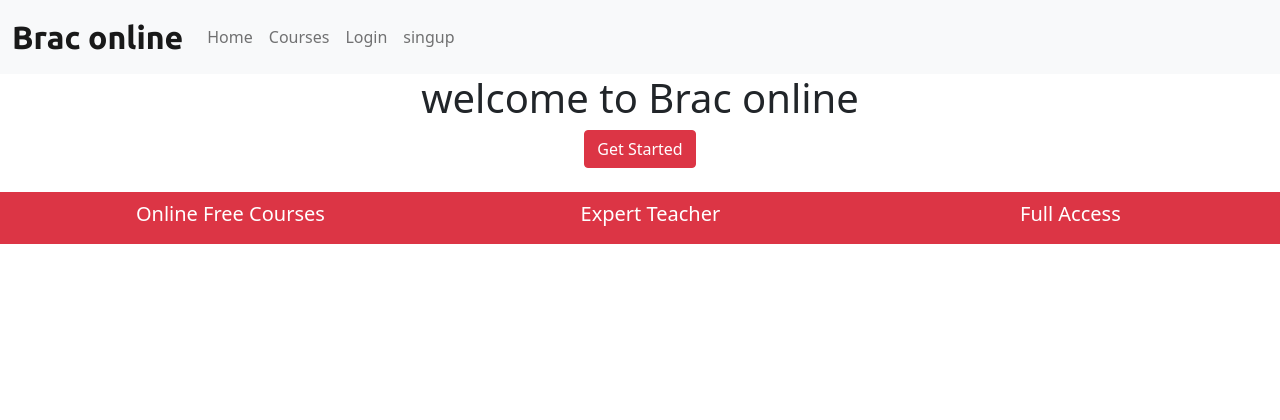
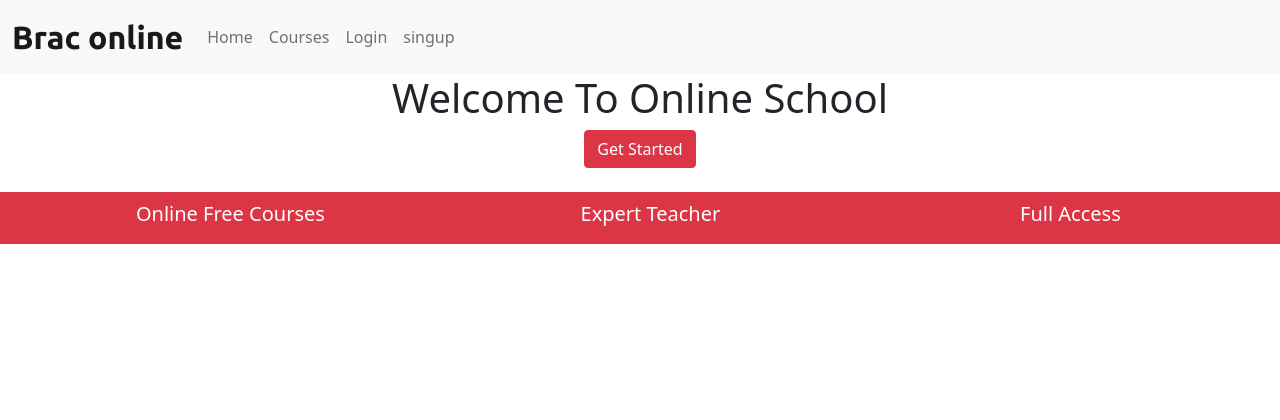
Before and after one commit to raihanromi/onlineSchool, a PHP site: page / in a window 1280 px wide. Shown: the top 420 px of the page. Run offline with PHP 8.4, Linux system fonts and the light colour scheme; some libraries are stand-ins or nearby versions; some web fonts are replaced.

Commit message:
Update index.php

```diff
--- a/index.php
+++ b/index.php
@@ -5,7 +5,7 @@
 <?php include_once("dbConnection.php") ?>
 
 <center>
-<h1 class="my-content">welcome to Brac online</h1>
+<h1 class="my-content">Welcome To Online School</h1>
 <?php if(!isset($_SESSION['is_login'])){
    echo '<a href="#" class="btn btn-danger" data-bs-toggle="modal" data-bs-target="#stuRegModalCenter">Get Started</a>';
 }else{
```
